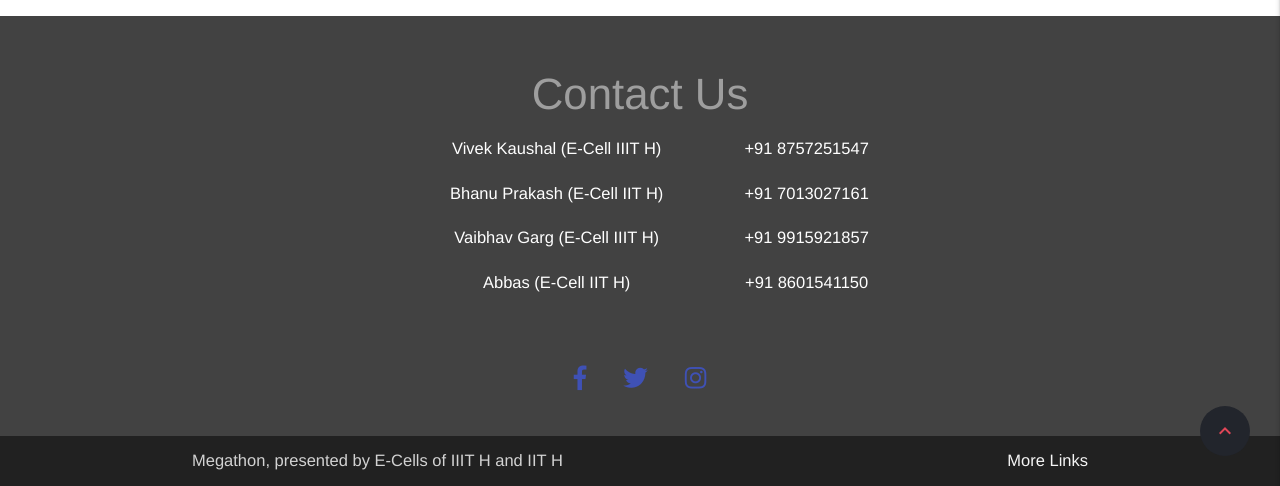
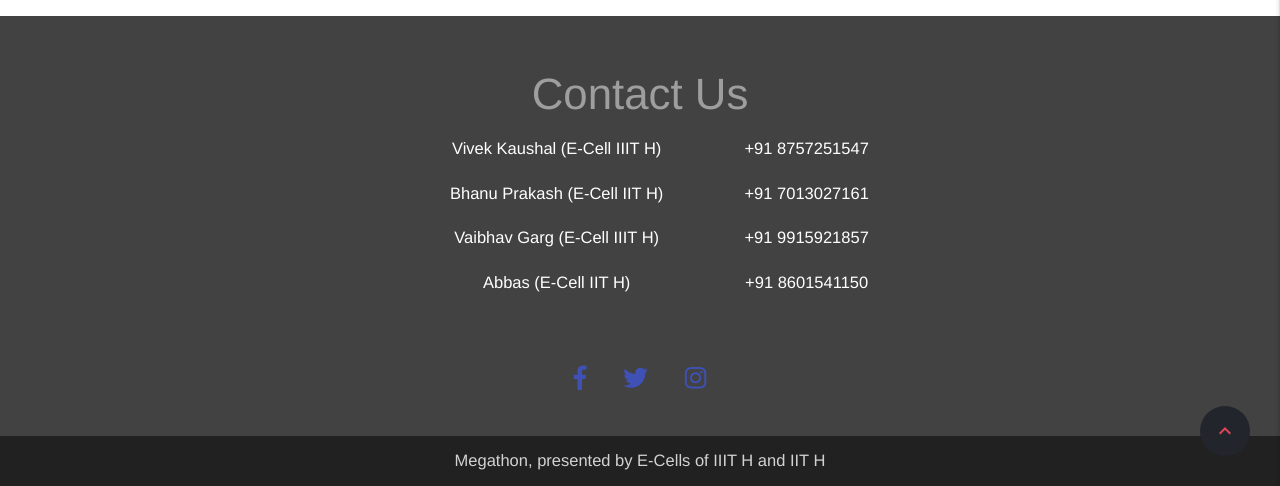
Before and after one commit to IIIT-ECell/megathon, a Jekyll site: the page built from index.md, in a window 1280 px wide and 900 px high, scrolled down 3463 px, cut to the strip 414-900 px from the top of the window. Built offline with Jekyll 4.4.1, drawn with Linux system fonts in a browser that asks for light colours; nearby versions of some CDN libraries; our own code applies the rules of GitHub Pages for plain Markdown files.

Commit message:
tiny fix to footer

```diff
--- a/_includes/footer.html
+++ b/_includes/footer.html
@@ -12,9 +12,8 @@
   </div>
 
   <div class="footer-copyright grey darken-4">
-    <div class="container">
+    <div class="container center">
     Megathon, presented by E-Cells of IIIT H and  IIT H
-    <a class="grey-text text-lighten-4 right" href="#!">More Links</a>
     </div>
   </div>
 </footer>
```
